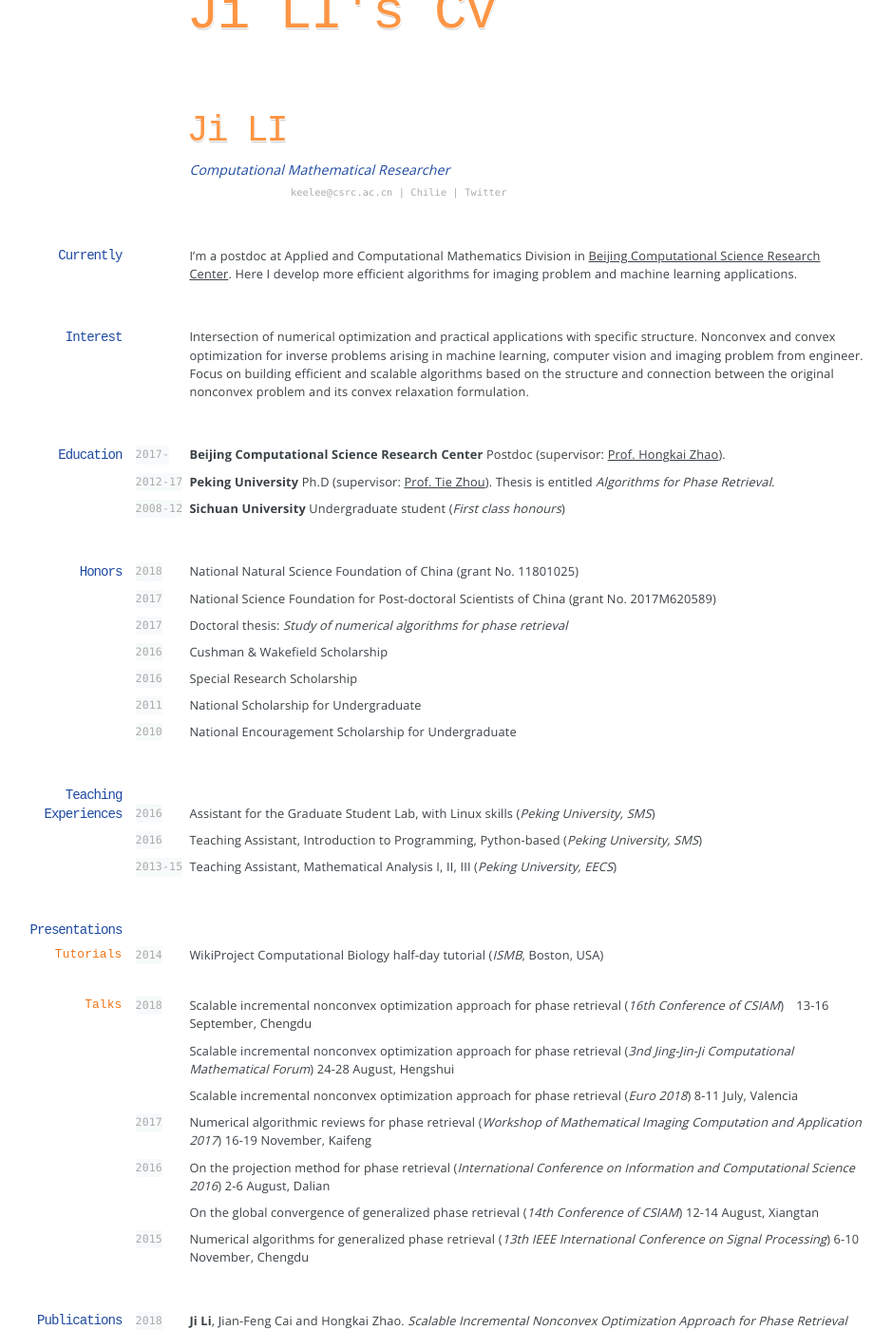
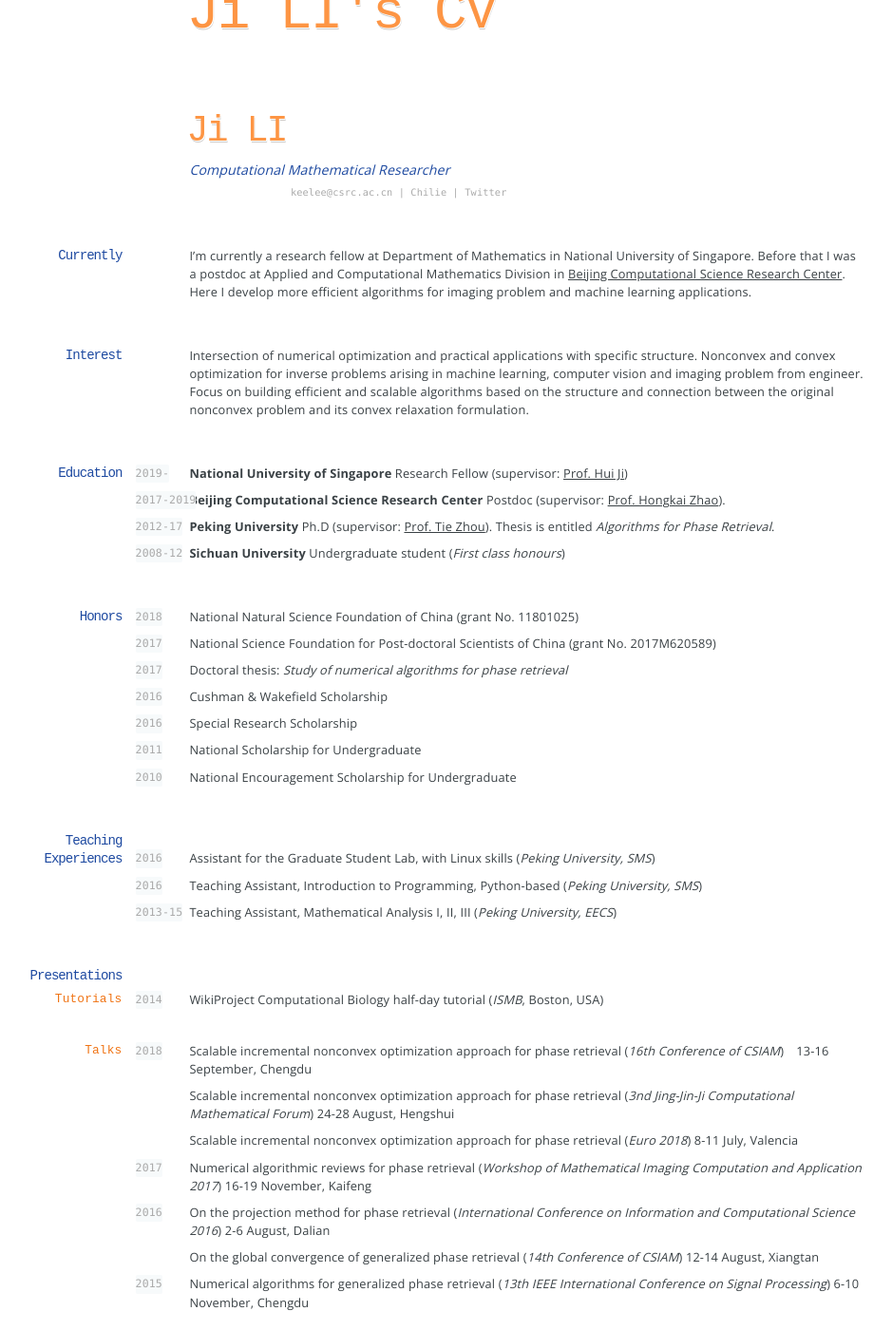
Before and after one commit to Chilie/chilie.github.io, a Jekyll site: the page built from cv-en.md, in a window 1280 px wide and 1400 px high, scrolled down 251 px. Shown: the whole window at 95% size, without its empty margins (163-1102 px from the left). Built offline with Jekyll 4.4.1, drawn with Linux system fonts in a browser that asks for light colours; some web fonts are replaced; Markdown is read by kramdown in place of the engine named in the settings; some of the changed text lies outside the part shown.

Commit message:
update the cv_en

```diff
--- a/cv-en.md
+++ b/cv-en.md
@@ -10,15 +10,15 @@ Computational Mathematical Researcher
 <div id="webaddress">
 <a href="mailto:keelee@csrc.ac.cn">keelee@csrc.ac.cn</a>
 |
-<i class="fa fa-github"></i> <a href="http://github.com/blmoore">Chilie</a>
+<i class="fa fa-github"></i> <a href="https://github.com/Chilie">Chilie</a>
 |
-<i class="fa fa-twitter"></i> <a href="http://twitter.com/benjaminlmoore">Twitter</a>
+<i class="fa fa-twitter"></i> <a href="https://twitter.com/keelee05323780">Twitter</a>
 </div>
 
 <!-- -->
 ## Currently
 
-I'm a postdoc at Applied and Computational Mathematics Division in  [Beijing Computational Science Research Center](http://www.csrc.ac.cn/). Here I develop more efficient algorithms for imaging problem and machine learning applications.
+I'm currently a research fellow at Department of Mathematics in National University of Singapore. Before that I was a postdoc at Applied and Computational Mathematics Division in  [Beijing Computational Science Research Center](http://www.csrc.ac.cn/). Here I develop more efficient algorithms for imaging problem and machine learning applications.
 
 ## Interest
 
@@ -26,7 +26,11 @@ Intersection of numerical optimization and practical applications with specific
 
 ## Education
 
-`2017-`
+`2019-`
+__National University of Singapore__ Research Fellow (supervisor: [Prof. Hui Ji](https://blog.nus.edu.sg/matjh/))
+
+
+`2017-2019`
 __Beijing Computational Science Research Center__ Postdoc (supervisor: [Prof. Hongkai Zhao](https://www.math.uci.edu/~zhao)).
 
 `2012-17`
@@ -99,8 +103,11 @@ Numerical algorithms for generalized phase retrieval (_13th IEEE International C
 ## Publications
 
 <!-- ### Journals -->
+`2020`
+__Ji Li__, and Hongkai Zhao. _Solving Phase Retrieval via Graph Projection Splitting_. Jul. 2018. accepted by __ Inverse Problems__.
+
 `2018`
-__Ji Li__, Jian-Feng Cai and Hongkai Zhao. _Scalable Incremental Nonconvex Optimization Approach for Phase Retrieval from Minimal Measurements_. Jul. 2018. submitted to __SIAM Journal on Scientific Computing__.
+__Ji Li__, Jian-Feng Cai and Hongkai Zhao. _Scalable Incremental Nonconvex Optimization Approach for Phase Retrieval from Minimal Measurements_. Jul. 2018. accepted by __ Journal of Scientific Computing__.
 
 __Ji Li__, Jian-Feng Cai and Hongkai Zhao. _Robust Inexact Alternating Optimization for Matrix Completion with Outliers_. Sep. 2018. accepted by __Journal of Computational Mathematics__.
 
```
Also changed, not shown: other parts of cv-en.md (+2 -0 lines), about.md (+4 -2 lines).
